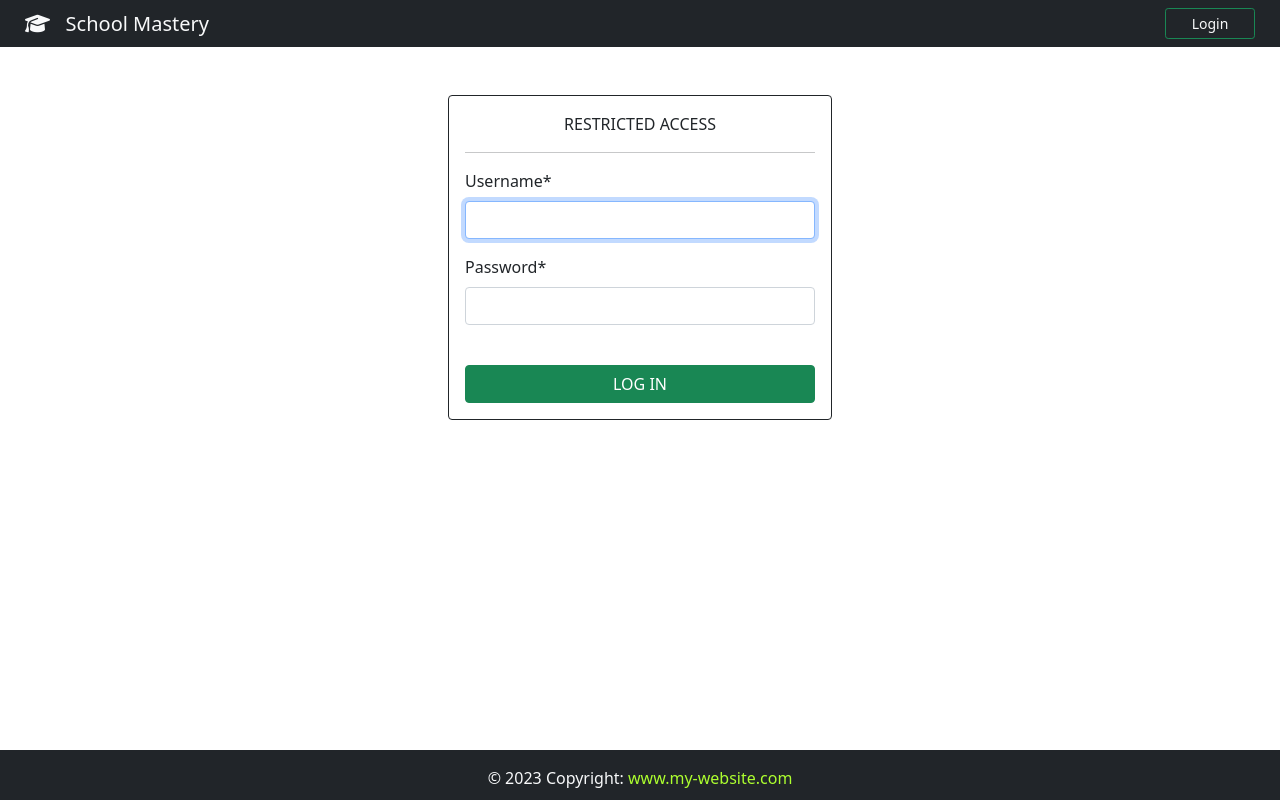
After one commit to Embenzange/SIMS, a Django app: page /login/login/ in a window 1280 px wide. The commit adds this page. Run offline with Django 4.2, Linux system fonts and the light colour scheme; some libraries are stand-ins or nearby versions.

Commit message:
commit 2

```diff
--- a/SIS_Project/urls.py
+++ b/SIS_Project/urls.py
@@ -15,9 +15,13 @@ Including another URLconf
     2. Add a URL to urlpatterns:  path('blog/', include('blog.urls'))
 """
 from django.contrib import admin
+from student_app import views
 from django.urls import path, include
 
 urlpatterns = [
+    path('student_app/', include('student_app.urls')),
     path('admin/', admin.site.urls),
-    path('student_app/', include('student_app.urls')),
+    path('', views.frontend, name="frontend"),
+    path('backend/', views.backend, name="backend"),
+    path('login/', include('django.contrib.auth.urls')),
 ]
--- a/student_app/templates/backend.html
+++ b/student_app/templates/backend.html
@@ -3,7 +3,7 @@
 {% block title %} BackEnd {% endblock %}
 <!-- Logout button -->
 {% block nav-btn %}
-<a href="#" class="btn btn-outline-danger btn-sm text-light" id="btn-nav">Log out</a>
+<a href="{% url 'logout' %}" class="btn btn-outline-danger btn-sm text-light" id="btn-nav">Log out</a>
 {% endblock %}
 <!-- Block Footer-->
 {% block footer %} style="color: #ff7f7f;" {% endblock %}
--- a/student_app/templates/base.html
+++ b/student_app/templates/base.html
@@ -33,7 +33,7 @@
                 <!-- Bottom (Right Side)-->
                 <div class="col-sm">
                     {% block nav-btn %}
-                    <a href="#" class="btn btn-outline-success btn-sm text-light" id="btn-nav">Login</a>
+                    <a href="{% url 'backend' %}" class="btn btn-outline-success btn-sm text-light" id="btn-nav">Login</a>
                     {% endblock %}
                 </div>
             </nav>
--- /dev/null
+++ b/student_app/templates/registration/login.html
@@ -0,0 +1,19 @@
+{% extends 'base.html' %}
+{% load crispy_forms_tags %}
+<!-- Block Title -->
+{% block title %} Login {% endblock %}
+<!-- Page Content -->
+{% block content %}
+<div class="container card p-3 border-dark mt-5" style="width: 30%;">
+    <!-- Title -->
+    <div class="text-center">RESTRICTED ACCESS</div>
+    <hr>
+    <!-- Form -->
+    <form method="POST" autocomplete="off" novalidate>
+        {% csrf_token %}
+        {{ form|crispy }}
+        <br>
+        <button type="submit" class="w-100 btn btn-success">LOG IN</button>
+    </form>
+</div>
+{% endblock %}
--- a/student_app/templates/student_app/login.html
+++ /dev/null
@@ -1,6 +0,0 @@
-{% extends 'base.html' %}
-<!-- Block Title -->
-{% block title %} Login {% endblock %}
-<!-- Page Content -->
-{% block content %}
-{% endblock %}
--- a/student_app/urls.py
+++ b/student_app/urls.py
@@ -1,7 +1,9 @@
 from django import views
-from django.urls import path
+from . import views
+from django.urls import path, include
 
 urlpatterns = [
     path('', views.frontend, name="frontend"),
     path('backend/', views.backend, name="backend"),
+    path('login/', include('django.contrib.auth.urls')),
 ]
--- a/student_app/views.py
+++ b/student_app/views.py
@@ -1,9 +1,10 @@
 from django.shortcuts import render
+from django.contrib.auth.decorators import login_required #Login required to access private pages
 
 # Create your views here.
 #FrontEnd
 def frontend(request):
     return render(request, "frontend.html")
-
+@login_required(login_url="login")
 def backend(request):
     return render(request, "backend.html")
```
Also changed, not shown: SIS_Project/settings.py (+9 -1 lines), db.sqlite3 (added).
